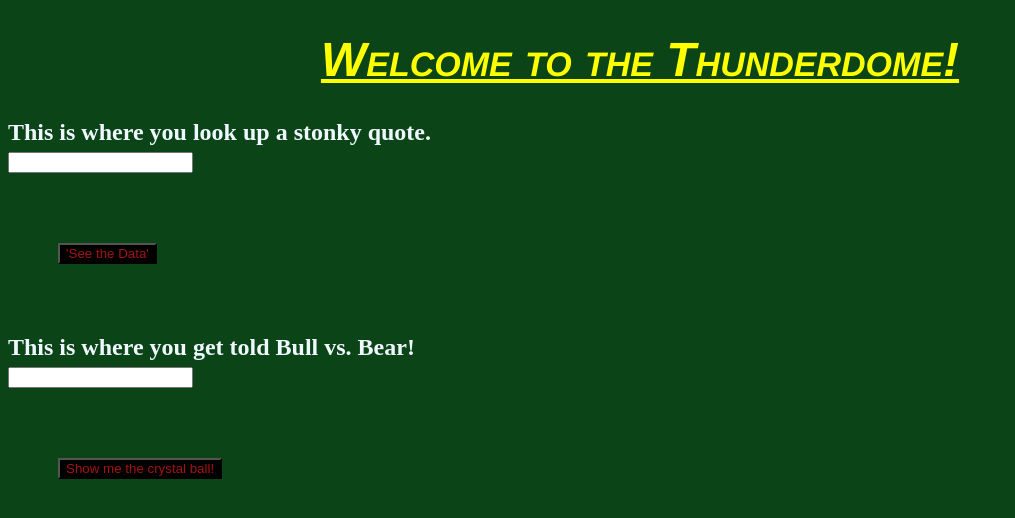
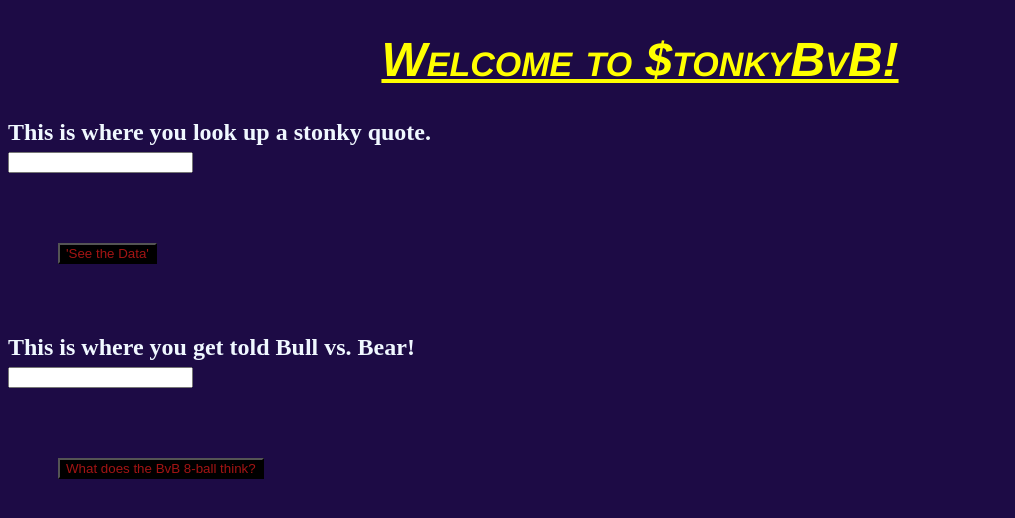
Before and after one commit to lalich/KalePjcT1, a plain HTML site: page index.html in a window 1280 px wide. Shown: the whole page, without its empty margins (0-1015 px from the left). Drawn offline with nearby package versions, Linux system fonts and the light colour scheme.

Commit message:
StonkyBvB Magic-8-Ball enters the scene

```diff
--- a/index.html
+++ b/index.html
@@ -14,7 +14,7 @@
 </head>
 
 <body>
-    <h1>Welcome to the Thunderdome!</h1>
+    <h1>Welcome to $tonkyBvB!</h1>
         <h2 id="Stonky">
             This is where you look up a stonky quote.
             <form><input type='text' id="stonky"></form>
@@ -24,7 +24,7 @@
             <h2 id="BvB">This is where you get told Bull vs. Bear!
                 <form><input type="text" id="BvB"></form>
             </h2>
-            <button id="BvB"> Show me the crystal ball! </button>
+            <button id="BvB"> What does the BvB 8-ball think? </button>
 
 
 
--- a/js.js
+++ b/js.js
@@ -2,5 +2,7 @@ console.log('Hello Dr. Big D. How is your day going')
 
 const stonk = FormData
 
-alert.Stonky('')
-alert.BvB('')
+// alert.Stonky('')
+// alert.BvB('')
+
+// modul
--- a/style.css
+++ b/style.css
@@ -10,7 +10,7 @@ h1 {
 }
 
 body {
-    background-color: rgb(11, 69, 23);
+    background-color: rgb(29, 11, 69);
     color: aliceblue;
 }
 
```
Also changed, not shown: 1 other file.
